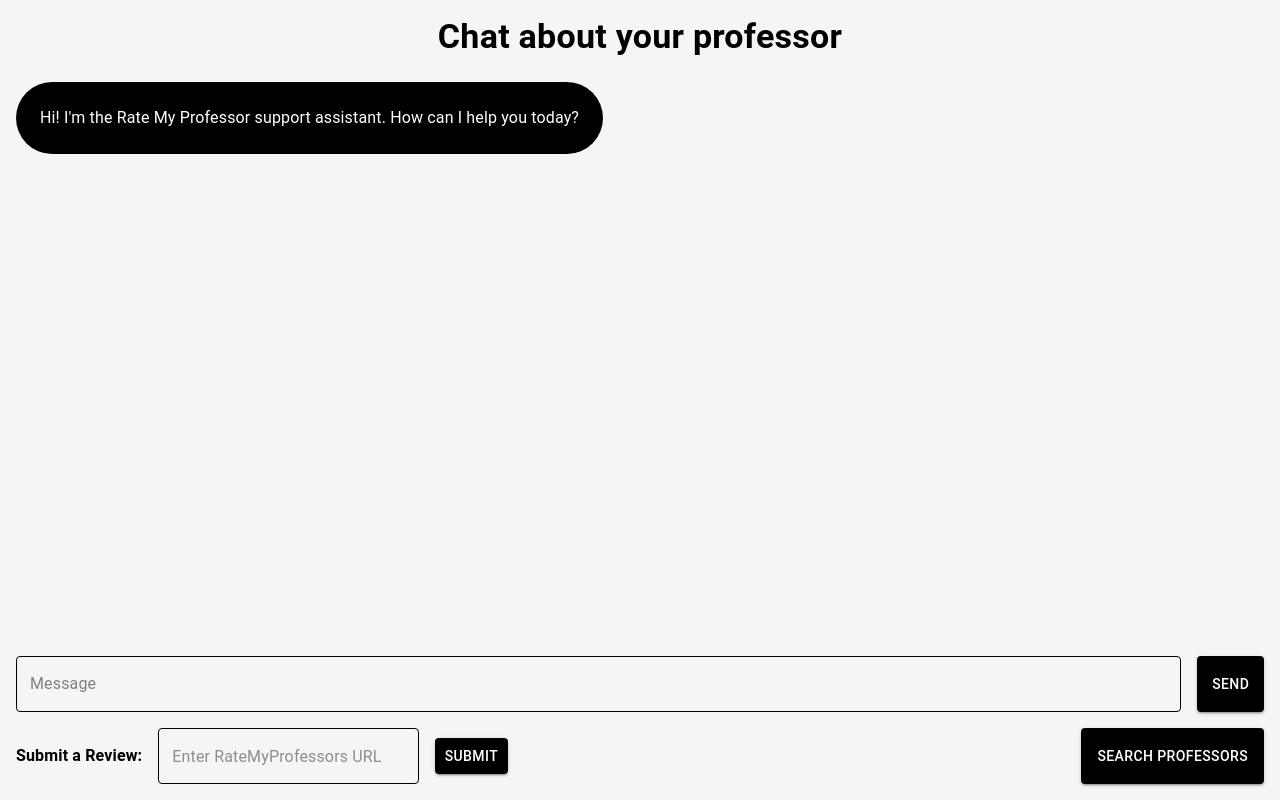
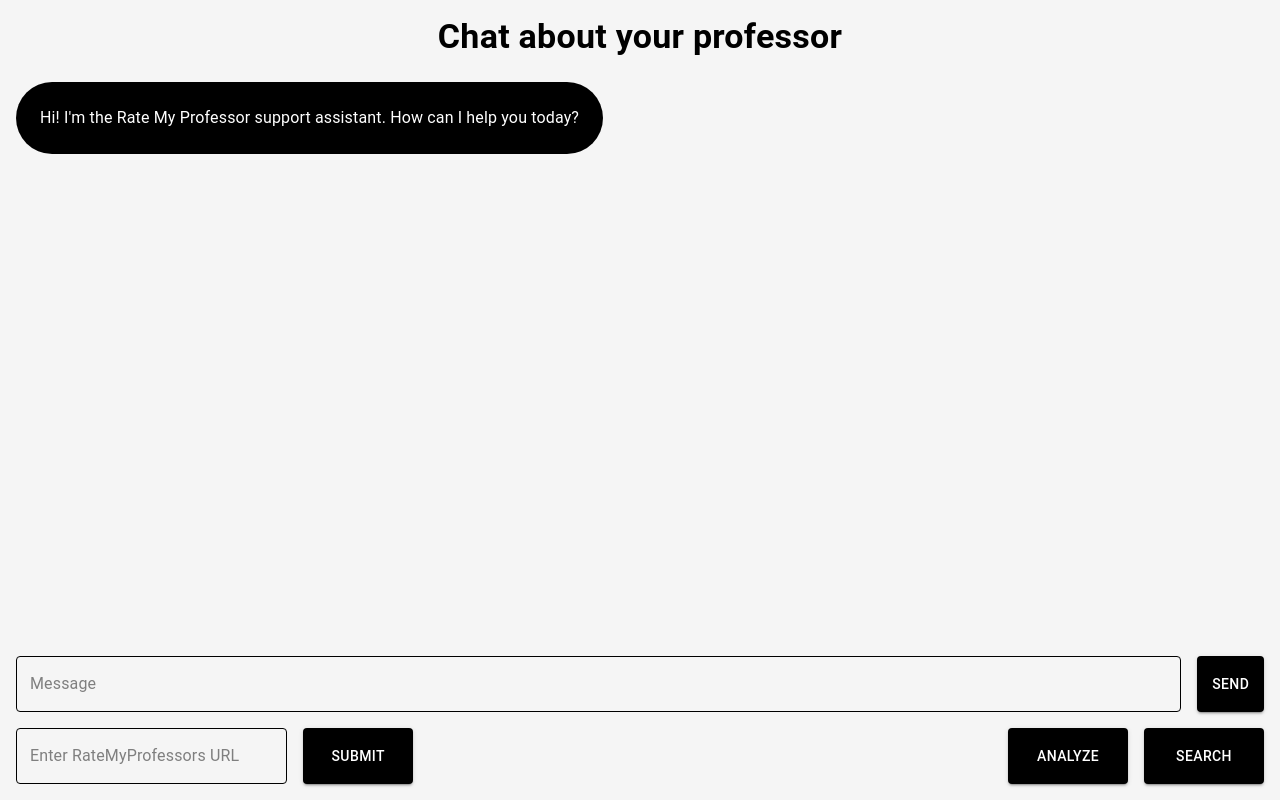
Before and after one commit to gitrlawton/ai-ratemyprofessor, a Next.js app: page / in a window 1280 px wide. Built offline with nearby package versions, Linux system fonts and the light colour scheme.

Commit message:
Added Analyze button to landing page. Adjusted URL input widget.

```diff
--- a/app/page.js
+++ b/app/page.js
@@ -79,7 +79,6 @@
    });
  };
 
-
  const handleKeyDown = (event) => {
    if (event.key === 'Enter') {
      event.preventDefault(); // Prevents the default action (e.g., form submission)
@@ -87,11 +86,13 @@
    }
  };
 
-
  const handleSearch = () => {
    router.push('/search');
  };
 
+ const handleAnalysis = () => {
+  router.push('/analysis');
+};
 
  return (
    <ThemeProvider theme={theme}>
@@ -207,6 +208,19 @@
 
        >
          <SubmitReviewPageForm />
+         <Stack direction="row" spacing={2}>
+          <Button
+            variant="contained"
+            onClick={handleAnalysis}
+            sx={{
+              whiteSpace: 'normal',  // Allow the text to wrap
+              wordWrap: 'break-word', // Break long words if necessary
+              textAlign: 'center',   // Center-align the text
+              minWidth: '120px'
+            }}
+            >
+            Analyze
+          </Button>
           <Button
             variant="contained"
             onClick={handleSearch}
@@ -217,8 +231,9 @@
               minWidth: '120px'
             }}
             >
-           Search Professors
+            Search
           </Button>
+          </Stack>
        </Stack>
      </Box>
    </ThemeProvider>
--- a/components/SubmitReviewPageForm.js
+++ b/components/SubmitReviewPageForm.js
@@ -73,21 +73,13 @@
          gap: 2, // Add space between elements
        }}
      >
-       <Typography
-         variant="body1"
-         component="label"
-         color={theme.palette.text.secondary}
-         sx={{ fontWeight: 'bold', whiteSpace: 'nowrap' }}
-       >
-         Submit a Review:
-       </Typography>
         <TextField
-         placeholder="Enter RateMyProfessors URL"
+          label="Enter RateMyProfessors URL"
           value={url}
           onChange={(e) => setUrl(e.target.value)}
           sx={{
-           width: '70%',
-           flexGrow: 1, // Allow the TextField to grow and fill available space
+            width: '120%',
+            flexGrow: 1,
             '& .MuiInputLabel-root': {
               color: '#7f7f7f',
             },
@@ -96,6 +88,7 @@
               backgroundColor: '#f5f5f5',
             },
             '& .MuiOutlinedInput-root': {
+              height: '56px', // Adjust height to match the button
               '& fieldset': {
                 borderColor: '#000000',
               },
@@ -112,14 +105,18 @@
           type="submit"
           variant="contained"
           sx={{
+            height: '56px', // Match the height of the TextField
             bgcolor: theme.palette.primary.main,
             color: theme.palette.text.primary,
             '&:hover': {
               bgcolor: theme.palette.primary.dark,
             },
-           whiteSpace: 'nowrap', // Prevent button text from wrapping
+            whiteSpace: 'nowrap',
+            display: 'flex',
+            alignItems: 'center', // Vertically center content
+            px: 5, // Horizontal padding for button
           }}
-         disabled={loading} // Disable button while loading
+          disabled={loading}
         >
          {loading ? <CircularProgress size={24} sx={{ color: theme.palette.text.primary }} /> : 'Submit'}
        </Button>
```
Lines whose indentation alone changed are shown as unchanged.
